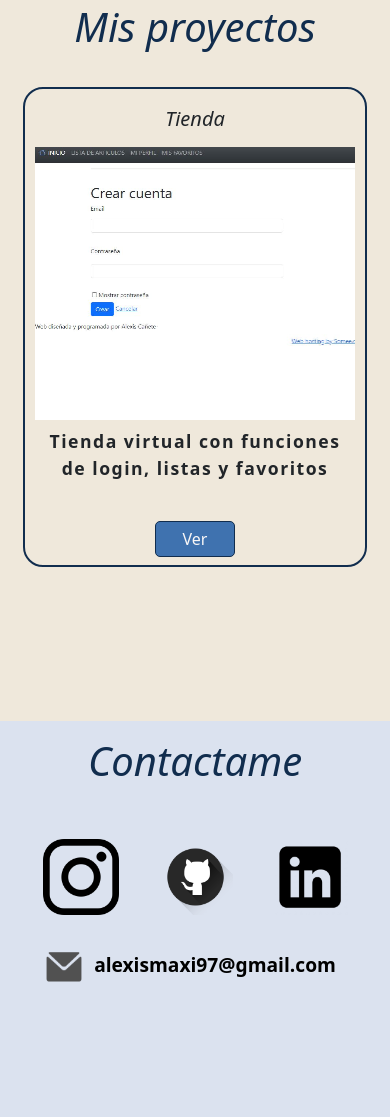
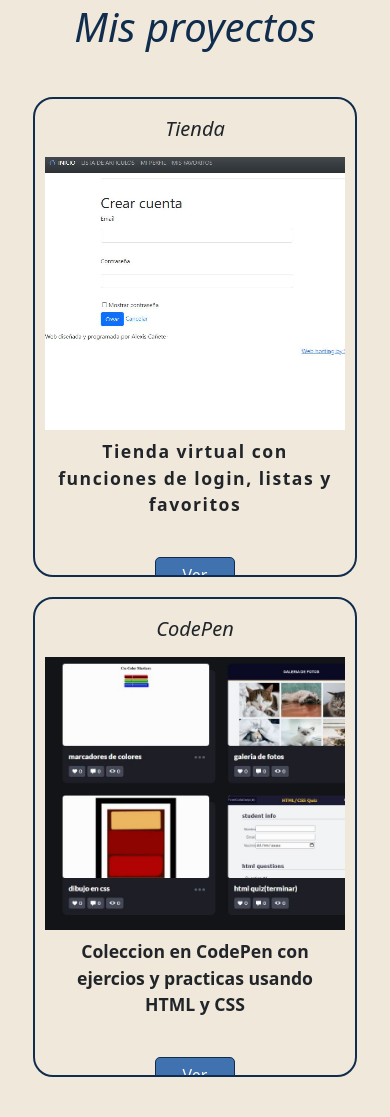
Before and after one commit to alexismaximiliano/Portfolio, a plain HTML site: page index.html in a window 390 px wide. Shown: the part 2223-3340 px from the top of the page. Drawn offline with nearby package versions, Linux system fonts and the light colour scheme.

Commit message:
CodePen y footer
agregado la carta de CodePen
arreglado el footer

```diff
--- a/index.html
+++ b/index.html
@@ -84,11 +84,16 @@
             <div class="contenedor">
                 <div class="carta">
                     <h5 id="h5">Tienda</h5>
-                    <div class="imagen"></div>
+                    <div class="imagen tienda"></div>
                     <p>Tienda virtual con funciones de login, listas y favoritos</p>
                     <button id="boton"><a href="http://listaarticulos.somee.com/" target="_blank">Ver</a></button>
                 </div>
-
+                <div class="carta">
+                    <h5 id="h5">CodePen</h5>
+                    <div class="imagen codepen"></div>
+                    <p id="achicar">Coleccion en CodePen con ejercios y practicas usando HTML y CSS</p>
+                    <button id="boton"><a href="https://codepen.io/collection/jbJOQO" target="_blank">Ver</a></button>
+                </div>
                 <!--agregar mas proyectos-->
 
             </div>
--- a/style.css
+++ b/style.css
@@ -6,6 +6,7 @@
     --color-5: #EFE8DB;
 
 }
+
 *,
 *::before,
 *::after {
@@ -145,15 +146,17 @@ p {
 
 /* proyectos */
 
-#proyectos{
-height: 90vh;}
-
 #borde {
     border: 1px solid black;
 }
 
 .proyectos {
+    height: 90vh;
     background-color: var(--color-5);
+}
+
+.proyectos .contenedor {
+    display: flex;
 }
 
 .carta {
@@ -165,30 +168,54 @@ height: 90vh;}
     padding: 10px;
     overflow: hidden;
     position: relative;
+    margin: 10px;
 }
 
 .imagen {
     height: 60%;
     width: 100%;
     background-size: cover;
-    animation: cambio_imagen 15s infinite;
 }
 
-@keyframes cambio_imagen {
+.tienda {
+    animation: tienda 15s infinite;
+
+}
+
+.codepen {
+    animation: codepen 10s infinite;
+
+}
+
+@keyframes tienda {
     0% {
-        background-image: url('images/tienda/Captura1.JPG');
+        background-image: url('images/tienda/tienda1.JPG');
     }
 
     33% {
-        background-image: url('images/tienda/Captura2.JPG');
+        background-image: url('images/tienda/tienda2.JPG');
     }
 
     66% {
-        background-image: url('images/tienda/Captura3.JPG');
+        background-image: url('images/tienda/tienda3.JPG');
     }
 
     100% {
-        background-image: url('images/tienda/Captura4.JPG');
+        background-image: url('images/tienda/tienda4.JPG');
+    }
+}
+
+@keyframes codepen {
+    0% {
+        background-image: url(images/tienda/codepen1.JPG);
+    }
+
+    50% {
+        background-image: url(images/tienda/codepen2.JPG);
+    }
+
+    100% {
+        background-image: url(images/tienda/codepen1.JPG);
     }
 }
 
@@ -226,6 +253,7 @@ footer {
     justify-content: flex-start;
     align-items: center;
 }
+
 .logo-email {
     width: 2.5rem;
 }
@@ -256,7 +284,7 @@ footer {
 
 .contenedor-logos {
     display: flex;
-    justify-content:space-evenly;
+    justify-content: space-evenly;
     width: auto;
 }
 
@@ -284,23 +312,35 @@ footer {
         width: auto;
     }
 
-   .contenedor-logos{
+    .contenedor-logos {
         display: grid;
         grid-template-columns: auto auto auto;
         grid-template-rows: 1fr auto;
         justify-items: stretch;
         align-items: center;
     }
-   .logo-social{
-    width: 80%;
+
+    .logo-social {
+        width: 60%;
         padding: 0;
         position: relative;
-     left:10px;
+        left: 10px;
     }
-   #navbar-centrar{
-    width: 100%!important;
+
+    #navbar-centrar {
+        width: 100% !important;
     }
-    footer{
+
+    footer {
         height: 60vh;
     }
+
+    #proyectos {
+        min-height: calc(100vh - 10px);
+        height: auto;
+        padding-bottom: 10px;
     }
+    #achicar{
+        letter-spacing: normal;
+    }
+}
```
Also changed, not shown: images/tienda/codepen1.JPG (added), images/tienda/codepen2.JPG (added), images/tienda/tienda1.JPG (added), images/tienda/tienda2.JPG (added), images/tienda/tienda3.JPG (added), images/tienda/tienda4.JPG (added). Lines whose indentation alone changed are shown as unchanged.
